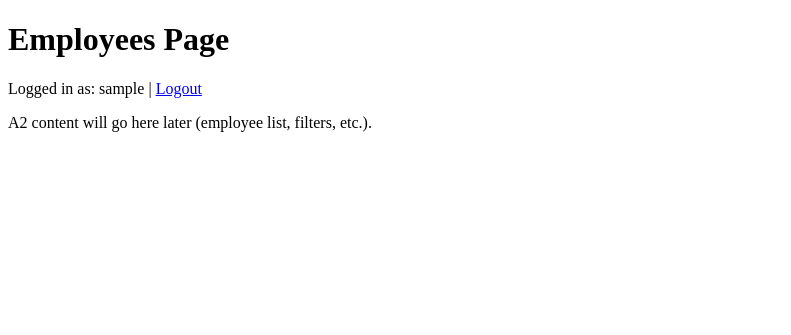
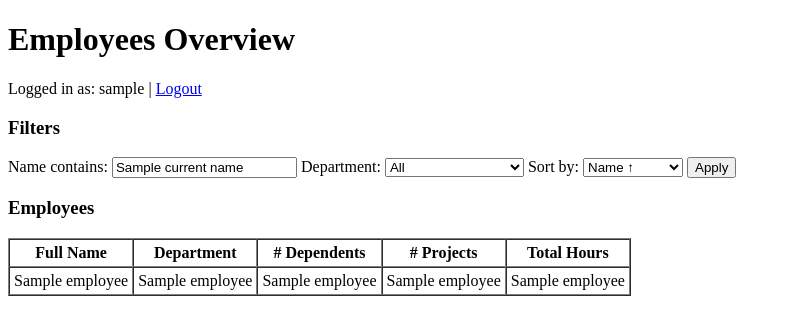
Before and after one commit to Szymand/CIS3530-A4-Group-48, a Flask app: template app/templates/home_employees.html in a window 1280 px wide. Shown: the top 335 px of the page, without its empty margins (0-791 px from the left). Run offline with Flask 3, Linux system fonts and the light colour scheme; the visitor is signed in with stand-in values (Sample User, id 1); the template is opened without the code that fills it: most values are stand-ins (such as "Sample title", 1, 10 or a date in 2020).

Commit message:
A2 implementation

```diff
--- a/app/templates/home_employees.html
+++ b/app/templates/home_employees.html
@@ -1,10 +1,10 @@
 <!doctype html>
 <html>
 <head>
-    <title>Employees Home</title>
+    <title>Employees Overview</title>
 </head>
 <body>
-    <h1>Employees Page</h1>
+    <h1>Employees Overview</h1>
 
     <p>
         Logged in as: {{ session.username }}
@@ -12,8 +12,62 @@
         <a href="{{ url_for('auth.logout') }}">Logout</a>
     </p>
 
-    <p>
-        A2 content will go here later (employee list, filters, etc.).
-    </p>
+    <h3>Filters</h3>
+    <form method="get">
+        <label>
+            Name contains:
+            <input type="text" name="name" value="{{ current_name }}">
+        </label>
+
+        <label>
+            Department:
+            <select name="department">
+                <option value="">All</option>
+                {% for d in departments %}
+                    {# d[0] = Dnumber, d[1] = Dname #}
+                    <option value="{{ d[0] }}" {% if current_dept == d[0]|string %}selected{% endif %}>
+                        {{ d[1] }}
+                    </option>
+                {% endfor %}
+            </select>
+        </label>
+
+        <label>
+            Sort by:
+            <select name="sort">
+                <option value="name_asc"  {% if current_sort == 'name_asc' %}selected{% endif %}>Name ↑</option>
+                <option value="name_desc" {% if current_sort == 'name_desc' %}selected{% endif %}>Name ↓</option>
+                <option value="hours_asc" {% if current_sort == 'hours_asc' %}selected{% endif %}>Total Hours ↑</option>
+                <option value="hours_desc"{% if current_sort == 'hours_desc' %}selected{% endif %}>Total Hours ↓</option>
+            </select>
+        </label>
+
+        <button type="submit">Apply</button>
+    </form>
+
+    <h3>Employees</h3>
+    <table border="1" cellpadding="4" cellspacing="0">
+        <thead>
+            <tr>
+                <th>Full Name</th>
+                <th>Department</th>
+                <th># Dependents</th>
+                <th># Projects</th>
+                <th>Total Hours</th>
+            </tr>
+        </thead>
+        <tbody>
+            {% for e in employees %}
+                {# e = (Ssn, full_name, department_name, num_dependents, num_projects, total_hours) #}
+                <tr>
+                    <td>{{ e[1] }}</td>
+                    <td>{{ e[2] }}</td>
+                    <td>{{ e[3] }}</td>
+                    <td>{{ e[4] }}</td>
+                    <td>{{ e[5] }}</td>
+                </tr>
+            {% endfor %}
+        </tbody>
+    </table>
 </body>
 </html>
--- a/insert_user.py
+++ b/insert_user.py
@@ -16,7 +16,7 @@ conn = psycopg.connect(
 cur = conn.cursor()
 
 username = "admin"
-password = "test123"   # choose your password
+password = "test123"
 
 
 password_hash = generate_password_hash(password)
```
Also changed, not shown: app/employees.py (+89 -2 lines).
